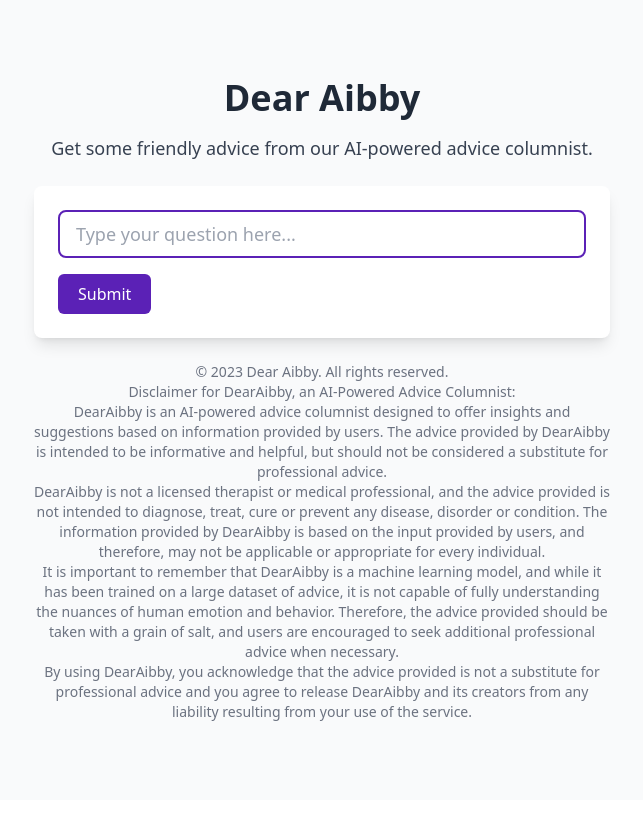
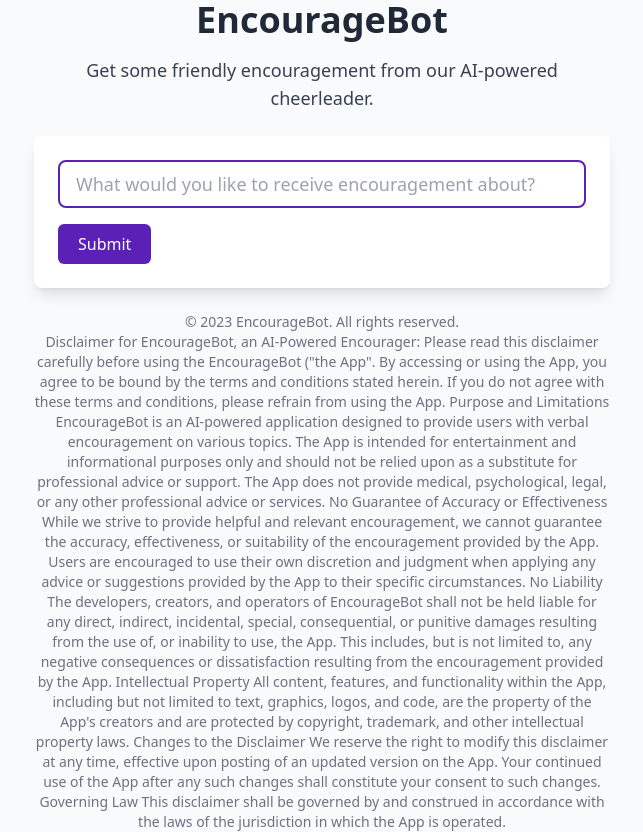
Before and after one commit to jtwirly/encouragebot, a Next.js app: page / in a window 1280 px wide. Shown: the whole page, without its empty margins (318-961 px from the left). Before the commit the page ends 800 px from the top, so only its background shows below. Built offline with nearby package versions, Linux system fonts and the light colour scheme.

Commit message:
Initial commit

```diff
--- a/pages/api/advice.js
+++ b/pages/api/advice.js
@@ -22,7 +22,7 @@ const getAdvice = async (req, res) => {
     try {
         const completion = await openai.createCompletion({
             model: "text-davinci-003",
-            prompt: `Give me some advice as if you were a kind, supportive and ethical advice columnist on ${req.query.prompt}`,
+            prompt: `Give me some verbal encouragement as if you were a kind, supportive and ethical cheerleader on ${req.query.prompt}`,
             max_tokens: 200,
         });
         res.status(200).json({ text: completion.data.choices[0].text });
--- a/pages/index.js
+++ b/pages/index.js
@@ -22,43 +22,53 @@ const Home = () => {
   return (
     <div className="flex justify-center items-center min-h-screen bg-gray-50">
       <Head>
-        <title>Dear Aibby</title>
-        <meta name="description" content="App that gives advice using OpenAI GPT-3" />
+        <title>EncourageBot</title>
+        <meta name="description" content="App that gives encouragement using OpenAI GPT-3" />
         <link rel="icon" href="/favicon.ico" />
       </Head>
       <div className="w-full max-w-xl mx-4">
-        <h1 className="text-4xl font-bold text-center text-gray-800 mb-4">Dear Aibby</h1>
-        <p className="text-lg text-center text-gray-700 mb-6">Get some friendly advice from our AI-powered advice columnist.</p>
+        <h1 className="text-4xl font-bold text-center text-gray-800 mb-4">EncourageBot</h1>
+        <p className="text-lg text-center text-gray-700 mb-6">Get some friendly encouragement from our AI-powered cheerleader.</p>
         <form onSubmit={handleSubmit} className="bg-white rounded-lg shadow-lg p-6 mb-6">
           <input
             type="text"
             value={input}
             onChange={(e) => setInput(e.target.value)}
             className="border-2 border-violet-800 py-2 px-4 rounded-lg text-lg w-full focus:outline-none focus:border-violet-700"
-            placeholder="Type your question here..."
+            placeholder="What would you like to receive encouragement about?"
           />
         <input className="self-end bg-violet-800 text-white py-2 px-5 mt-4 rounded-md hover:bg-violet-700" type="submit" value="Submit" />
         </form>
         {loading && <div>Loading...</div>}
         {answer && (
           <div className="bg-white rounded-lg shadow-lg p-6 mb-6">
-            <h2 className="text-2xl font-bold mb-4 text-gray-800">Answer:</h2>
+            <h2 className="text-2xl font-bold mb-4 text-gray-800">Encouragement:</h2>
             <div className="text-lg text-gray-700">{answer}</div>
           </div>
         )}
         <footer className="text-center text-gray-500 text-sm">
-          <p>&copy; 2023 Dear Aibby. All rights reserved.</p>
+          <p>&copy; 2023 EncourageBot. All rights reserved.</p>
           <p>
-            Disclaimer for DearAibby, an AI-Powered Advice Columnist:
-            <br />
-            DearAibby is an AI-powered advice columnist designed to offer insights and suggestions based on information provided by users. The advice provided by DearAibby is intended to be informative and helpful, but should not be considered a substitute for professional advice.
-            <br />
-            DearAibby is not a licensed therapist or medical professional, and the advice provided is not intended to diagnose, treat, cure or prevent any disease, disorder or condition. The information provided by DearAibby is based on the input provided by users, and therefore, may not be applicable or appropriate for every individual.
-            <br />
-            It is important to remember that DearAibby is a machine learning model, and while it has been trained on a large dataset of advice, it is not capable of fully understanding the nuances of human emotion and behavior. Therefore, the advice provided should be taken with a grain of salt, and users are encouraged to seek additional professional advice when necessary.
-            <br />
-            By using DearAibby, you acknowledge that the advice provided is not a substitute for professional advice and you agree to release DearAibby and its creators from any liability resulting from your use of the service.
-          </p>
+            Disclaimer for EncourageBot, an AI-Powered Encourager: Please read this disclaimer carefully before using the EncourageBot (&quot;the App&quot;. By accessing or using the App, you agree to be bound by the terms and conditions stated herein. If you do not agree with these terms and conditions, please refrain from using the App.
+
+Purpose and Limitations
+EncourageBot is an AI-powered application designed to provide users with verbal encouragement on various topics. The App is intended for entertainment and informational purposes only and should not be relied upon as a substitute for professional advice or support. The App does not provide medical, psychological, legal, or any other professional advice or services.
+
+No Guarantee of Accuracy or Effectiveness
+While we strive to provide helpful and relevant encouragement, we cannot guarantee the accuracy, effectiveness, or suitability of the encouragement provided by the App. Users are encouraged to use their own discretion and judgment when applying any advice or suggestions provided by the App to their specific circumstances.
+
+No Liability
+The developers, creators, and operators of EncourageBot shall not be held liable for any direct, indirect, incidental, special, consequential, or punitive damages resulting from the use of, or inability to use, the App. This includes, but is not limited to, any negative consequences or dissatisfaction resulting from the encouragement provided by the App.
+
+Intellectual Property
+All content, features, and functionality within the App, including but not limited to text, graphics, logos, and code, are the property of the App&apos;s creators and are protected by copyright, trademark, and other intellectual property laws.
+
+Changes to the Disclaimer
+We reserve the right to modify this disclaimer at any time, effective upon posting of an updated version on the App. Your continued use of the App after any such changes shall constitute your consent to such changes.
+
+Governing Law
+This disclaimer shall be governed by and construed in accordance with the laws of the jurisdiction in which the App is operated.
+         </p>
         </footer>
     </div>
   </div>
```
